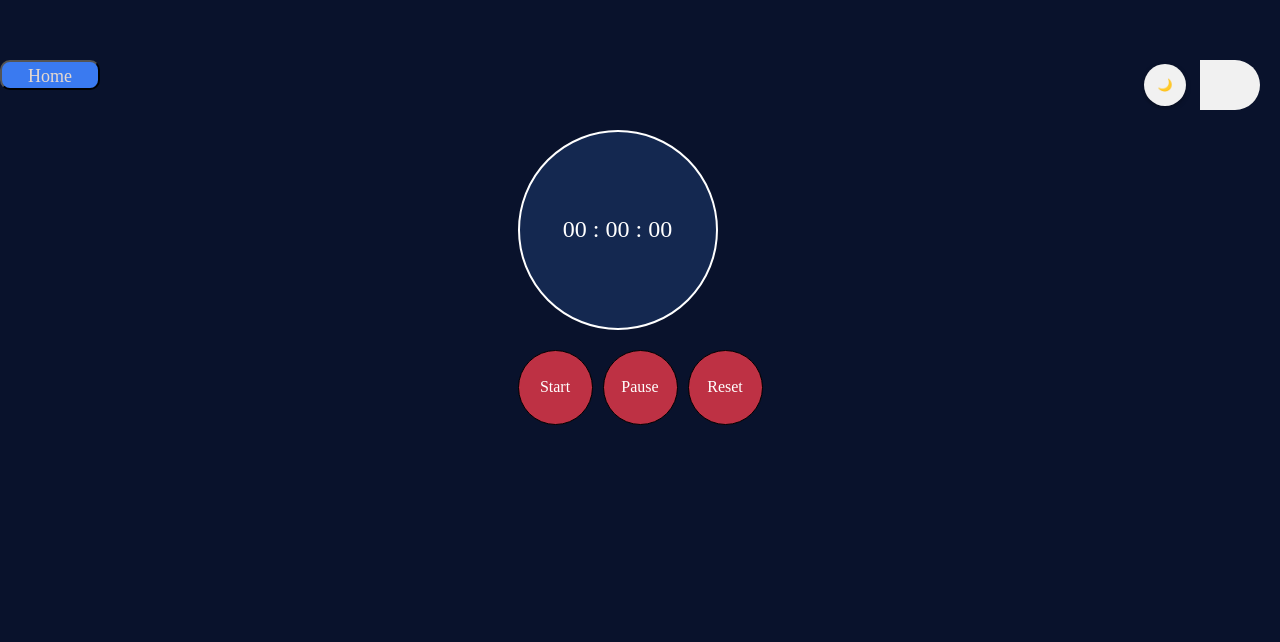
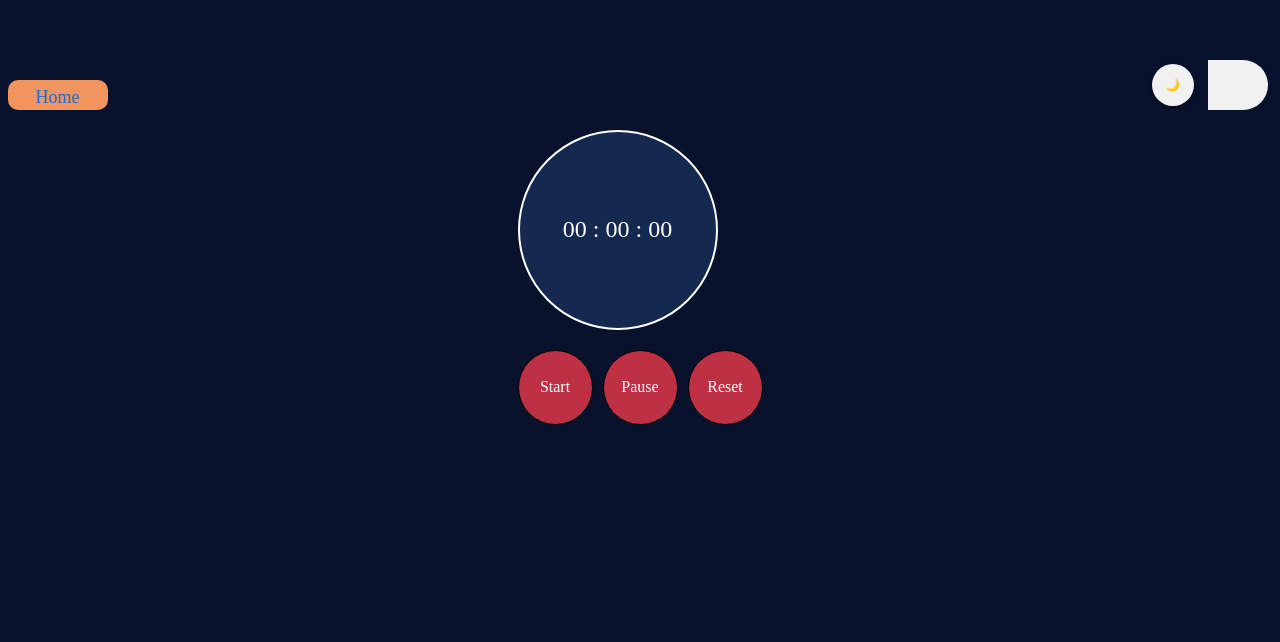
Before and after one commit to MahadevaPra/React-Basics, a React (Create React App) app in the folder Stop-Clock/: page /stopclock in a window 1280 px wide. Shown: the part 158-800 px from the top of the page. Built offline with nearby package versions, Linux system fonts and the light colour scheme.

Commit message:
Added use clock in home.jsx and changed in clock.jsx file

```diff
--- a/Stop-Clock/src/Components/Clock.jsx
+++ b/Stop-Clock/src/Components/Clock.jsx
@@ -7,6 +7,7 @@ import {Link} from 'react-router-dom'
 function Timer() {
   const [count, setCount] = useState(0);
   const [running, setRunning] = useState(false);
+  const [pause, setPause] = useState(false);
   const [time, setTime] = useState({ hh: 0, mm: 0, ss: 0 });
   const [theme, setTheme] = useState('dark');
 
@@ -29,10 +30,17 @@ function Timer() {
     setTime({ hh, mm, ss });
   }, [count]);
 
-  const handleIntervalStart = () => setRunning(true);
-  const handleIntervalPause = () => setRunning(false);
+  const handleIntervalStart = () => {
+    setRunning(true);
+    setPause(false);
+  }
+  const handleIntervalPause = () => {
+    setRunning(false);
+    setPause(true);
+  }
   const handleIntervalReset = () => {
     setRunning(false);
+    setPause(false);
     setCount(0);
   };
   const handleTheme = () => setTheme(prev => (prev === 'dark' ? 'light' : 'dark'));
@@ -42,7 +50,11 @@ function Timer() {
   return (
     <div className={`outer ${theme}`}>
       <div className='header'>
-        <Link to='/'><button className={`home ${theme}`}>Home</button></Link>
+       <Link to='/'>
+          <button className={`btn btn-sm home ${theme === 'dark' ? 'light' : 'dark'}`}>
+            Home
+          </button>
+       </Link>
         <button className='darkLight' onClick={handleTheme}>
           {theme === 'dark' ? <span className='circle'>🌙</span> : <span className='circle'>☀️</span>}
         </button>
@@ -53,9 +65,9 @@ function Timer() {
           <h2>{Time}</h2>
         </div>
         <div className='buttons'>
-          <button className='btn btn-primary' onClick={handleIntervalStart}>Start</button>
-          <button className='btn btn-danger' onClick={handleIntervalPause}>Pause</button>
-          <button className='btn btn-success' onClick={handleIntervalReset}>Reset</button>
+          <button id='start' onClick={handleIntervalStart}>{pause ? 'Restart' : 'Start'}</button>
+          <button id='pause' onClick={handleIntervalPause}>Pause</button>
+          <button id='restart' onClick={handleIntervalReset}>Reset</button>
         </div>
      </div>
     </div>
--- a/Stop-Clock/src/Components/Home.jsx
+++ b/Stop-Clock/src/Components/Home.jsx
@@ -2,6 +2,7 @@ import 'bootstrap/dist/css/bootstrap.min.css';
 import AOS from 'aos';
 import 'aos/dist/aos.css';
 import { useEffect } from 'react';
+import { Link } from 'react-router-dom'
 
 const imageStyle = {
   width: '75%',
@@ -78,6 +79,11 @@ const Home = () => {
           </p>
         </div>
       </div>
+     <div className="text-center mt-4">
+        <Link to='/stopclock'>
+          <button className="btn btn-primary btn-lg">Use StopClock</button>
+        </Link>
+      </div>
     </div>
   );
 };
--- a/Stop-Clock/src/Components/clock.css
+++ b/Stop-Clock/src/Components/clock.css
@@ -14,28 +14,32 @@ body {
     align-items: center;
     transition: all 0.4s ease;
   }
+
   .header{
+    margin-left: 15px;
     width: 100vw;
     display: flex;
     justify-content: space-between;
+    align-items: center;
   }
 
-  .home.dark{
+  .home {
   width: 100px;
   height: 30px;
   border-radius: 10px;
+  font-size: 18px;
+  border: none;
+  transition: background-color 0.3s ease, color 0.3s ease;
+}
+
+.home.dark {
   background-color: rgb(58, 122, 240);
   color: rgb(231, 217, 206);
-    font-size: 18px;
 }
 
-  .home.light{
-    width: 100px;
-    height: 30px;
-    border-radius: 10px;
+.home.light {
   background-color: rgb(241, 148, 93);
   color: rgb(30, 105, 210);
-     font-size: 18px;
 }
 
   /* Dark Theme */
@@ -166,8 +170,8 @@ body {
     border: 1.5px solid whitesmoke;
   }
 
-  .outer.dark #Pause:hover,
-  .outer.light #Pause:hover {
+  .outer.dark #pause:hover,
+  .outer.light #pause:hover {
     background-color: rgb(242, 40, 40);
     color: white;
     border: 1.5px solid whitesmoke;
```
Lines whose indentation alone changed are shown as unchanged.
